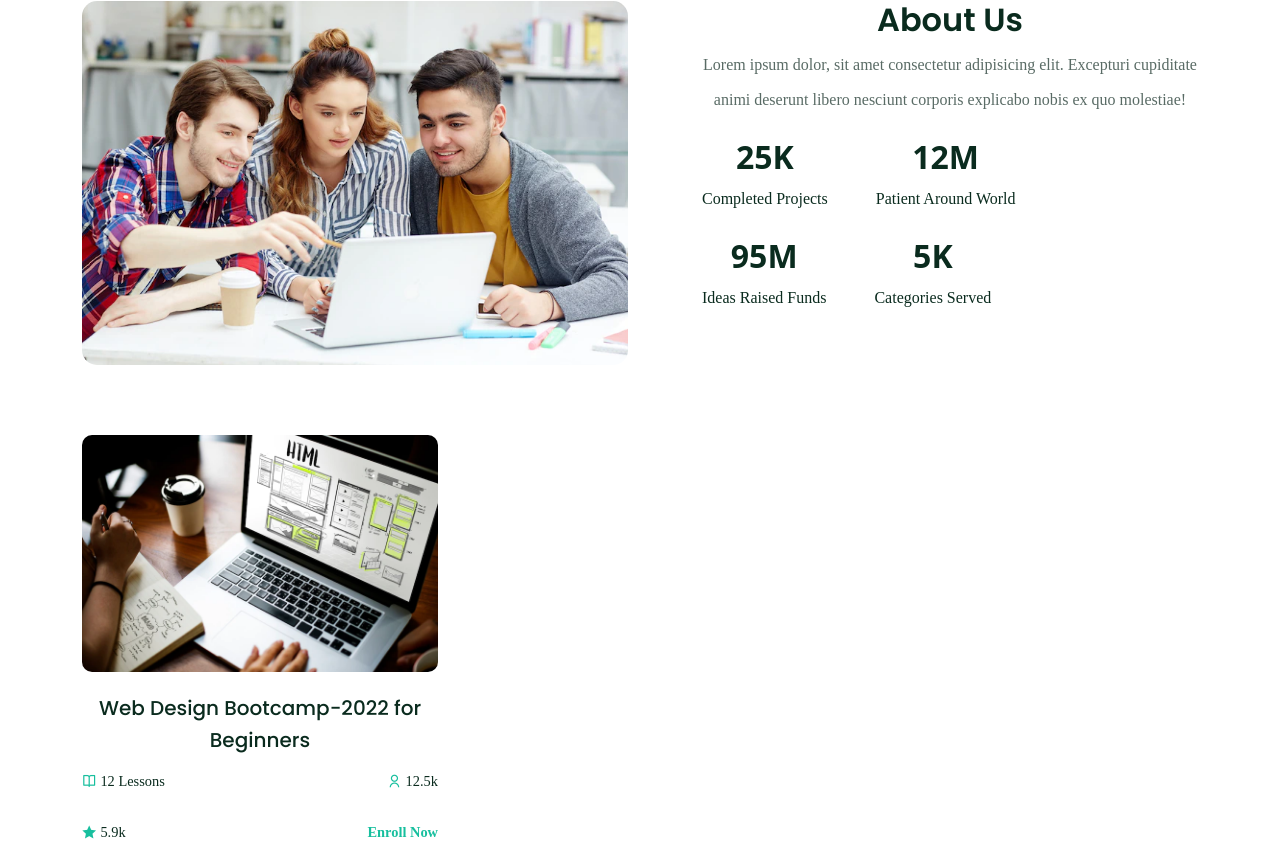
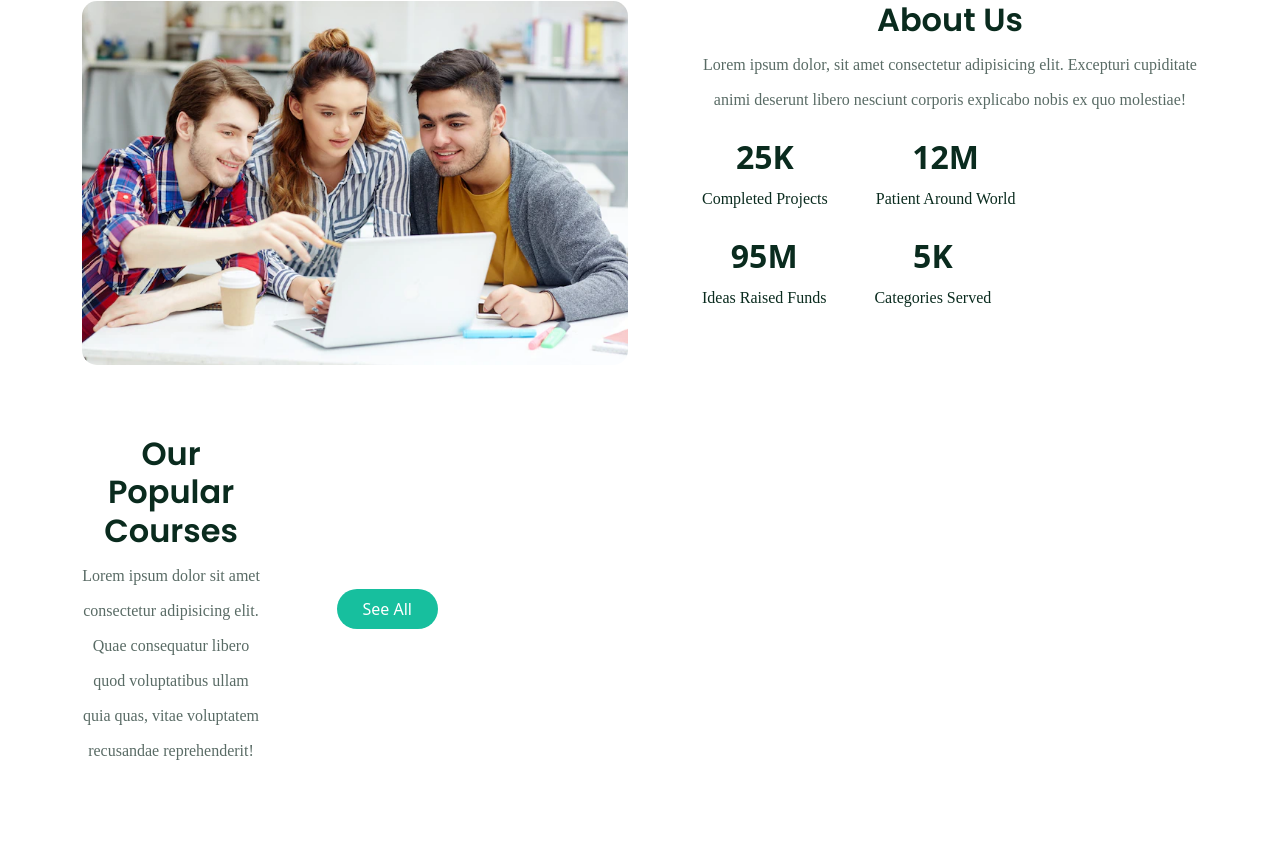
Before and after one commit to neelendrareddy9001/Educational-Webiste, a React (Create React App) app: page / in a window 1280 px wide. Shown: the part 975-1841 px from the top of the page. After the commit the page ends 1759 px from the top, so only its background shows below. Built offline with nearby package versions, Linux system fonts and the light colour scheme; a web font is replaced by a local one.

Commit message:
Update Courses.js

```diff
--- a/src/components/Course-Section/Courses.js
+++ b/src/components/Course-Section/Courses.js
@@ -4,6 +4,7 @@ import courseImg1 from '../../assets/images/web-design.png';
 import courseImg2 from '../../assets/images/graphics-design.png';
 import courseImg3 from '../../assets/images/ui-ux.png';
 import './Courses.css';
+import CourseCard from './CourseCard';
 
 
 const Courses = () => {
@@ -11,31 +12,17 @@ const Courses = () => {
         <Container>
             <Row>
                 <Col lg="4">
-                    <div className='single__item'>
-                        <div className='course__img'>
-                            <img src={courseImg1} alt="" className='w-100'/>
+                    <div className='course__top d-flex justify-content-between align-items-center'>
+                        <div className='course__top__left w-50'>
+                            <h2>Our Popular Courses</h2>
+                            <p>
+                                Lorem ipsum dolor sit amet consectetur adipisicing elit. Quae
+                                consequatur libero quod voluptatibus ullam quia quas, vitae
+                                voluptatem recusandae reprehenderit!
+                            </p>
                         </div>
-                        <div className='course__details'>
-                            <h5 className='course__title'>
-                                Web Design Bootcamp-2022 for Beginners
-                            </h5>
-
-                            <div className='d-flex justify-content-between align-items-center'>
-                                <p className='lesson d-flex align-items-center gap-1'>
-                                    <i class="ri-book-open-line"></i>12 Lessons
-                                </p>
-                                <p className='students d-flex align-items-center gap-1'>
-                                    <i class="ri-user-line"></i>12.5k
-                                </p>
-                            </div>
-                            <div className='d-flex justify-content-between align-items-center'>
-                                <p className='lesson d-flex align-items-center gap-1'>
-                                    <i class="ri-star-fill"></i>5.9k
-                                </p>
-                                <p className='enroll d-flex align-items-center gap-1'>
-                                    <a href='#'>Enroll Now</a>
-                                </p>
-                            </div>
+                        <div className='w-50 text-end'>
+                            <button className='btn'>See All</button>
                         </div>
                     </div>
                 </Col>
```
